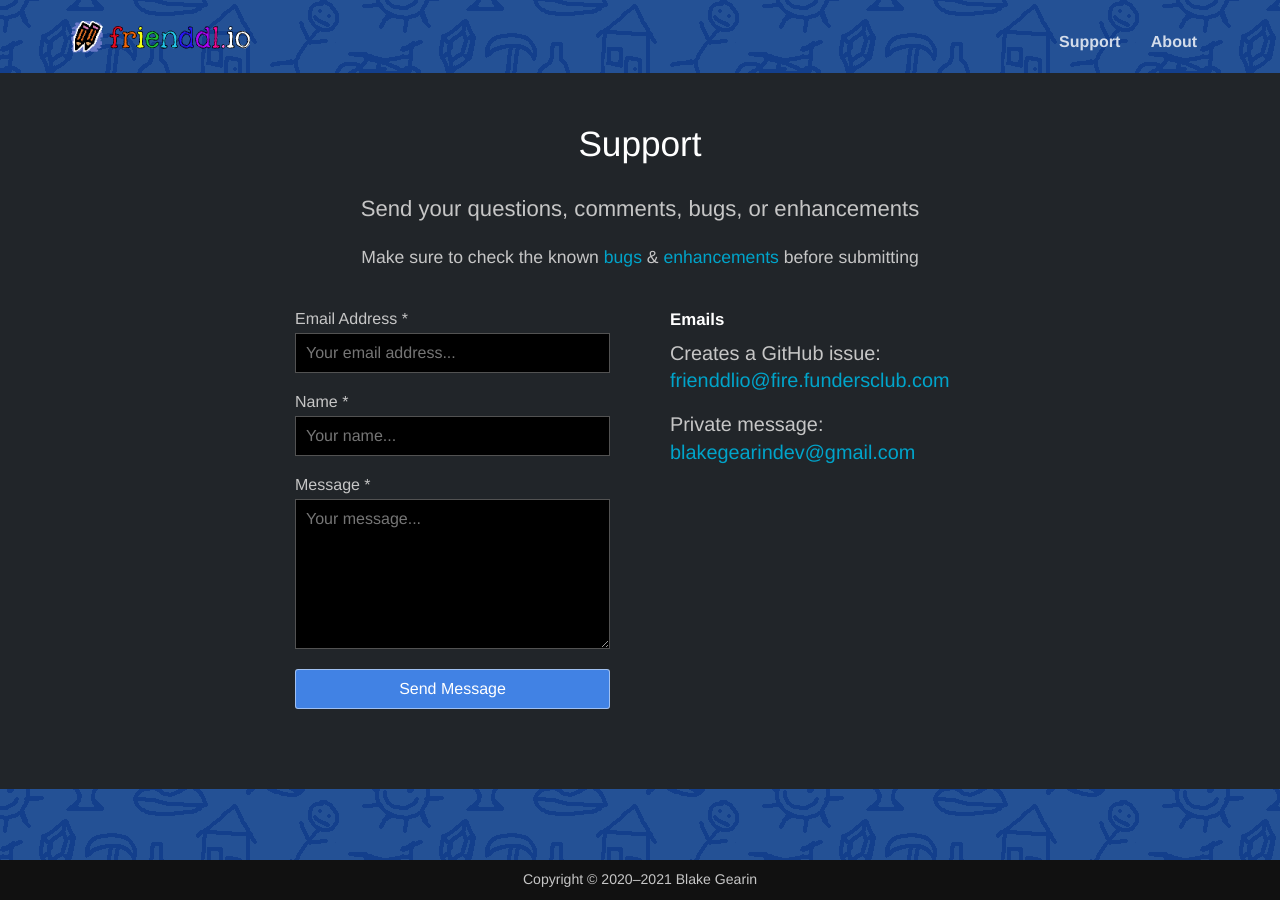
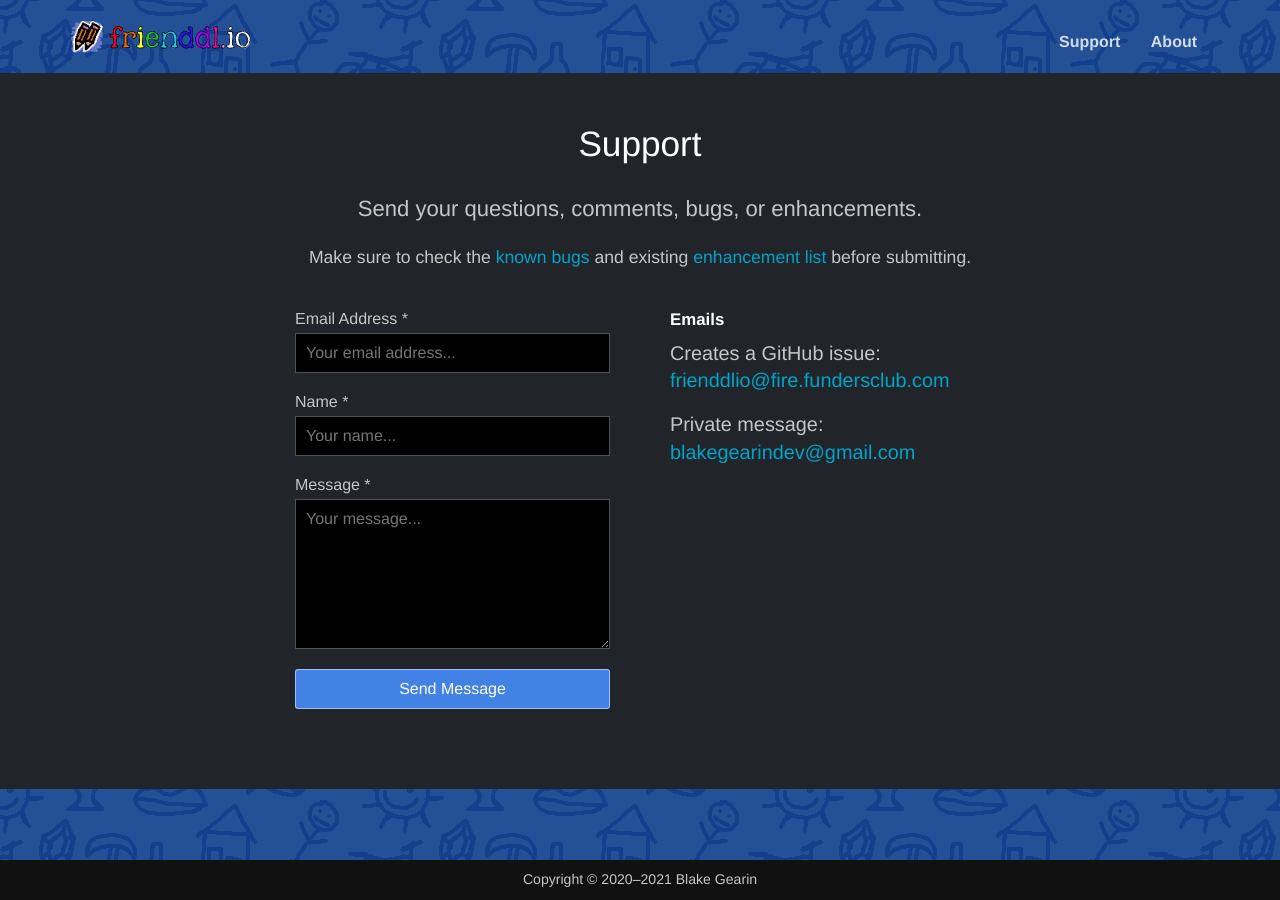
Before and after one commit to frienddl-io/frienddl.io-website, a Jekyll site: the page built from support.html, in a window 1280 px wide. Built offline with Jekyll 4.4.1, drawn with Linux system fonts in a browser that asks for light colours.

Commit message:
Standardizing support language

```diff
--- a/support.html
+++ b/support.html
@@ -1,19 +1,19 @@
 ---
 title: Support
 heading: Support
-description: Send your questions, comments, bugs, or enhancements
+description: Send your questions, comments, bugs, or enhancements.
 ---
 
 <p id="sub-description" class="center">
-	Make sure to check the known
+	Make sure to check the
 	<a
 		target="_blank"
-		href="https://github.com/frienddl-io/frienddl.io-support/projects/2">bugs</a>
-	&
+		href="https://github.com/frienddl-io/frienddl.io-support/projects/2">known bugs</a>
+	and existing
 	<a
 		target="_blank"
-		href="https://github.com/frienddl-io/frienddl.io-support/projects/1">enhancements</a>
-	before submitting
+		href="https://github.com/frienddl-io/frienddl.io-support/projects/1">enhancement list</a>
+	before submitting.
 </p>
 <div class="contact-box">
 	<form method="post" action="{{ site.contact_settings.form_action }}" id="contact-form" class="contact-form">
```
